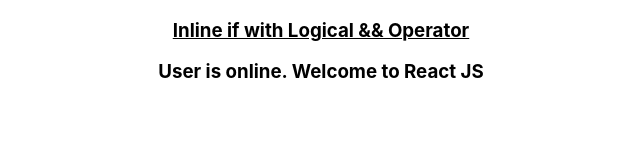
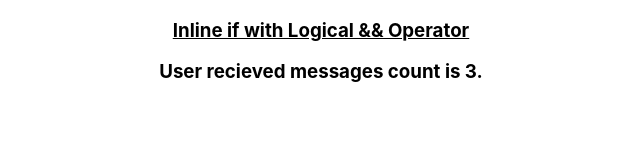
Before and after one commit to sarathiscookie/react-complete-guide, a React (Create React App) app: page / in a window 1280 px wide. Shown: the top 160 px of the page, without its empty margins (319-959 px from the left). Built offline with nearby package versions, Linux system fonts and the light colour scheme.

Commit message:
Inline if with Logical && Operator: Another example.

```diff
--- a/src/App.js
+++ b/src/App.js
@@ -5,9 +5,11 @@
 class App extends React.Component {
 
   render() {
+    const messages = ['React', 'Re: React', 'Re:Re: React'];
+
     return (
       <div className="App">
-        <Greeting loginStatus = "true"/>
+       <Greeting countOfMsg = {messages}/>
       </div>
     );
   }
--- a/src/Test/Greeting.js
+++ b/src/Test/Greeting.js
@@ -7,8 +7,8 @@
       <div>
       <h3><u>Inline if with Logical && Operator</u></h3>
       {
-        this.props.loginStatus === 'true' &&
-        <h3>User is online. Welcome to React JS</h3>
+          this.props.countOfMsg.length > 0 &&
+          <h3>User recieved messages count is {this.props.countOfMsg.length}.</h3>
       }
       </div>
     );
```
